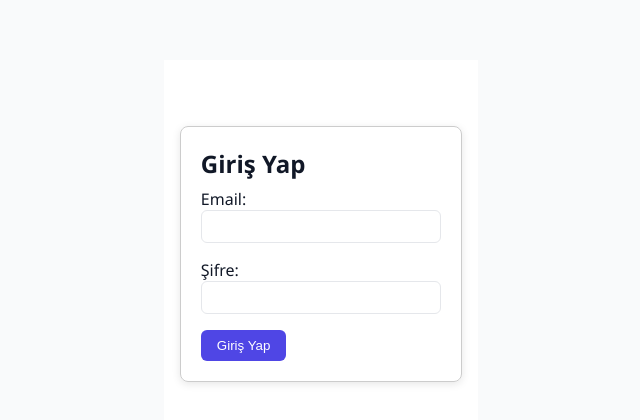
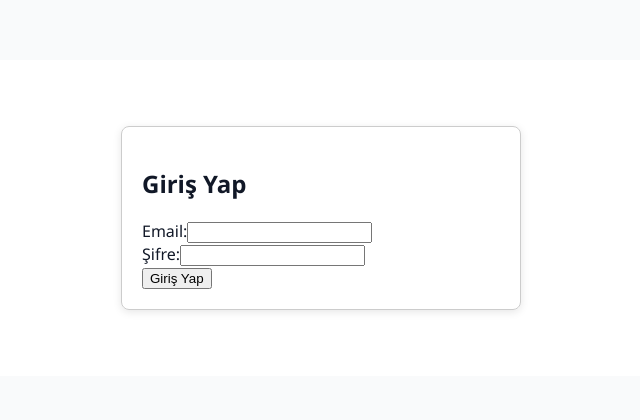
Before and after one commit to Emirsafa34/student-platform, a Vue app in the folder frontend/: page /login in a window 1280 px wide. Shown: the top 420 px of the page, without its empty margins (319-959 px from the left). Built offline with nearby package versions, Linux system fonts and the light colour scheme; no server answers.

Commit message:
basic version

```diff
--- a/frontend/src/App.vue
+++ b/frontend/src/App.vue
@@ -1,6 +1,8 @@
 <template>
   <div id="app">
-    <Navbar />
+    <!-- Navbar'ı sadece login ve register sayfaları dışında göster -->
+    <Navbar v-if="showNavbar" />
+
     <main class="main-content">
       <router-view />
     </main>
@@ -8,25 +10,18 @@
 </template>
 
 <script setup>
+import { computed } from 'vue';
+import { useRoute } from 'vue-router';
 import Navbar from './components/Navbar.vue';
+
+const route = useRoute();
+
+// Login ve Register sayfalarında navbar gizli olsun
+const showNavbar = computed(() =>
+  !['/login', '/register'].includes(route.path)
+);
 </script>
 
-<style scoped>
-/* #app tüm sayfayı kapsasın ve CSS Variable’ları kullansın */
-#app {
-  min-height: 100vh;
-  background-color: var(--color-bg);
-  color: var(--color-text);
-  display: flex;
-  flex-direction: column;
-}
-
-/* main-content artık beyaz sabit arka plan tanımlamıyor;
-   boşluk ve üst marj CSS Variable’larla sağlanıyor */
-.main-content {
-  margin-top: var(--navbar-height);
-  padding: var(--spacing);
-  flex: 1;
-  overflow-y: auto;
-}
+<style>
+/* Global reset, layout vs. hepsi style.css’e taşındı */
 </style>
--- a/frontend/src/style.css
+++ b/frontend/src/style.css
@@ -1,5 +1,3 @@
-/* style.css */
-
 /* ========================================
    CSS Variables & Dark/Light Color Schemes
    ======================================== */
@@ -15,18 +13,18 @@
     --spacing:          1rem;
     --radius:           0.375rem;
     --transition-fast:  0.2s ease-in-out;
-    --navbar-height:    60px; /* Navbar.vue’deki height ile eşleşmeli */
+    --navbar-height:    60px;
   }
 
   @media (prefers-color-scheme: dark) {
     :root {
-      --color-bg:         #1f2937;
-      --color-text:       #f3f4f6;
-      --color-primary:    #6366f1;
+      --color-bg:      #1f2937;
+      --color-text:    #f3f4f6;
+      --color-primary: #6366f1;
       --color-primary-hover: #4f46e5;
-      --color-muted:      #9ca3af;
-      --color-card-bg:    #374151;
-      --color-border:     #4b5563;
+      --color-muted:   #9ca3af;
+      --color-card-bg: #374151;
+      --color-border:  #4b5563;
     }
   }
 
@@ -67,24 +65,14 @@
     padding: 0 var(--spacing);
     z-index: 1000;
   }
-
-  /* Navbar bölümleri */
-  .navbar .nav-left {
+  /* Bölümler */
+  .nav-left, .nav-center, .nav-right {
     display: flex;
     align-items: center;
-    gap: 1rem;
   }
-  .navbar .nav-center {
-    flex: 1;
-    display: flex;
-    justify-content: center;
-    gap: 2rem;
-  }
-  .navbar .nav-right {
-    display: flex;
-    align-items: center;
-    gap: 1rem;
-  }
+  .nav-center { flex: 1; justify-content: center; gap: 2rem; }
+  .nav-left  { gap: 1rem; }
+  .nav-right { gap: 1rem; }
 
   .navbar a {
     color: #fff;
@@ -92,9 +80,8 @@
     font-weight: 500;
     transition: color var(--transition-fast);
   }
-  .navbar a:hover {
-    color: var(--color-bg);
-  }
+  .navbar a:hover { color: var(--color-bg); }
+
   .navbar button {
     background-color: #ef4444;
     border: none;
@@ -104,20 +91,16 @@
     cursor: pointer;
     transition: background-color var(--transition-fast);
   }
-  .navbar button:hover {
-    background-color: #dc2626;
-  }
+  .navbar button:hover { background-color: #dc2626; }
 
-  /* ==============================
-     Main Content (Liste) Container
-     ============================== */
+  /* =====================================
+     Main Content Container (Tam Genişlik)
+     ===================================== */
   .main-content {
     margin-top: var(--navbar-height);
     flex: 1;
     padding: var(--spacing);
-    max-width: 960px;
-    margin-left: auto;
-    margin-right: auto;
+    width: 100%;                       /* kenar marjları kaldırıldı */
     background-color: var(--color-card-bg);
   }
 
@@ -133,65 +116,9 @@
     box-shadow: 0 2px 4px rgba(0,0,0,0.05);
   }
 
-  /* ============================
-     Button / Form Elementleri
-     ============================ */
-  button, .link-btn {
-    background-color: var(--color-primary);
-    color: #fff;
-    border: none;
-    padding: 0.5rem 1rem;
-    border-radius: var(--radius);
-    cursor: pointer;
-    transition: background-color var(--transition-fast);
-    text-align: center;
-  }
-  button:hover, .link-btn:hover {
-    background-color: var(--color-primary-hover);
-  }
-  button:disabled {
-    opacity: 0.6;
-    cursor: not-allowed;
-  }
-  input, textarea, select {
-    width: 100%;
-    padding: 0.5rem;
-    border: 1px solid var(--color-border);
-    border-radius: var(--radius);
-    margin-bottom: var(--spacing);
-    background-color: var(--color-card-bg);
-    color: var(--color-text);
-    transition: border-color var(--transition-fast);
-  }
-  input:focus, textarea:focus, select:focus {
-    outline: none;
-    border-color: var(--color-primary);
-  }
-
-  /* ======================
-     Listeler & Tipografi
-     ====================== */
-  h1,h2,h3,h4 {
-    margin: 0 0 0.5rem 0;
-    color: var(--color-text);
-  }
-  p {
-    margin: 0 0 var(--spacing) 0;
-    line-height: 1.5;
-  }
-  ul {
-    list-style: none;
-    padding: 0;
-    margin: 0;
-  }
-  li {
-    padding: 0.5rem 0;
-    border-bottom: 1px solid var(--color-border);
-  }
-
-  /* =================================================
+  /* =============================================
      Course Detail Overlay – TAM EKRAN (Navbar Hariç)
-     ================================================= */
+     ============================================= */
   .course-detail-overlay {
     position: fixed;
     top: var(--navbar-height);
@@ -225,7 +152,7 @@
     margin: var(--spacing) 0;
   }
 
-  /* Video embed wrapper */
+  /* Video embed */
   .video-wrapper {
     position: relative;
     padding-bottom: 56.25%;
@@ -234,17 +161,8 @@
   .video-wrapper iframe {
     position: absolute;
     top: 0; left: 0;
-    width: 100%;
-    height: 100%;
+    width: 100%; height: 100%;
     border: 0;
-  }
-
-  /* Admin Düzenle/Sil butonları */
-  .admin-actions {
-    margin-top: var(--spacing);
-  }
-  .admin-actions button {
-    margin-right: 0.5rem;
   }
 
   /* Responsive Küçük Cihazlar */
@@ -252,6 +170,8 @@
     .main-content,
     .course-detail-overlay {
       padding: 0.5rem;
+      margin: 0;      /* kenar boşluklarını tamamen kaldır */
+      width: 100%;
     }
     .navbar {
       padding: 0 0.5rem;
--- a/frontend/src/views/Dashboard.vue
+++ b/frontend/src/views/Dashboard.vue
@@ -8,10 +8,17 @@
       <section>
         <h3>📚 En Son Eklenen Dersler</h3>
         <ul v-if="latestCourses.length">
-          <li v-for="course in latestCourses" :key="course._id">
+          <li
+            v-for="course in latestCourses"
+            :key="course._id"
+            class="clickable"
+            @click="goToCourse(course._id)"
+          >
             <strong>{{ course.title }}</strong> – {{ course.grade }}. Sınıf
             <br />
-            <span v-if="course.description" class="desc">{{ course.description.slice(0, 80) }}...</span>
+            <span v-if="course.description" class="desc">
+              {{ course.description.slice(0, 80) }}...
+            </span>
           </li>
         </ul>
         <p v-else>Henüz ders yok.</p>
@@ -21,7 +28,7 @@
       <section>
         <h3>❓ Son Sorular</h3>
         <ul v-if="latestQAs.length">
-          <li v-for="qa in latestQAs" :key="qa._id">
+          <li class="clickable" v-for="qa in latestQAs" :key="qa._id" @click="goToQAs">
             <strong>{{ qa.question }}</strong>
             <br />
             <small>Ekleyen: {{ qa.createdBy?.username || 'Bilinmiyor' }}</small>
@@ -35,9 +42,11 @@
 
 <script setup>
 import { ref, onMounted } from 'vue';
+import { useRouter } from 'vue-router';
 import { fetchCourses } from '../services/courseService';
 import { fetchQAs } from '../services/qaService';
 
+const router = useRouter();
 const user = {
   role: localStorage.getItem('role')
 };
@@ -50,12 +59,23 @@ onMounted(async () => {
     const courseRes = await fetchCourses();
     latestCourses.value = (courseRes.courses || courseRes).slice(-3).reverse();
 
-    const qaRes = await fetchQAs(3);
-    latestQAs.value = qaRes;
+    const qaRes = await fetchQAs();
+    latestQAs.value = (qaRes.qaList || qaRes).slice(-3).reverse();
   } catch (err) {
     console.error('Dashboard verisi yüklenemedi:', err);
   }
 });
+
+// Yönlendirme fonksiyonları
+const goToCourse = (id) => {
+  // Detaya geçişi Courses.vue'de yakalamak için localStorage kullanıyoruz
+  localStorage.setItem('selectedCourseId', id);
+  router.push('/courses');
+};
+
+const goToQAs = () => {
+  router.push('/qas');
+};
 </script>
 
 <style scoped>
@@ -84,4 +104,11 @@ li strong {
   font-size: 0.9rem;
   color: var(--color-muted);
 }
+.clickable {
+  cursor: pointer;
+  transition: background-color 0.2s;
+}
+.clickable:hover {
+  background-color: #f0f0f0;
+}
 </style>
```
Also changed, not shown: frontend/src/views/Courses.vue (+66 -41 lines).
